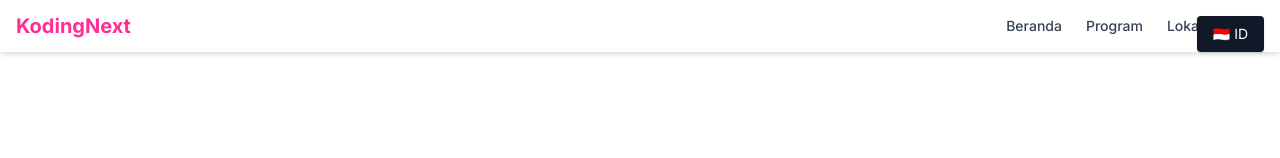
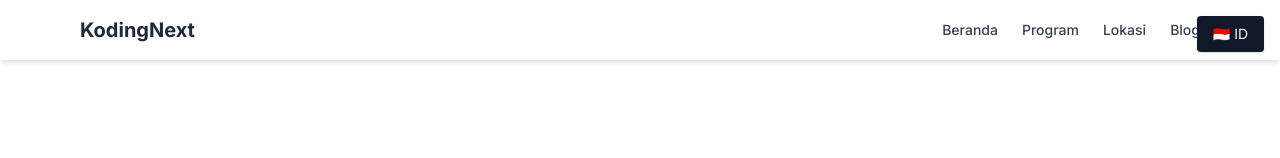
Before and after one commit to ikbaenjino/next, a Next.js app: page / in a window 1280 px wide. Shown: the top 158 px of the page. Built offline with nearby package versions, Linux system fonts and the light colour scheme.

Commit message:
Update Navbar.js

```diff
--- a/components/Navbar.js
+++ b/components/Navbar.js
@@ -1,42 +1,40 @@
 "use client";
 import Link from "next/link";
 import { useState } from "react";
-import { Menu, X } from "lucide-react"; // pastikan: npm install lucide-react
+import { Menu, X } from "lucide-react";
 
 export default function Navbar() {
   const [isOpen, setIsOpen] = useState(false);
 
   return (
-    <header className="bg-white shadow-md fixed top-0 left-0 w-full z-50">
-      {/* Kontainer Utama */}
-      <div className="max-w-7xl mx-auto px-4 py-3 flex justify-between items-center">
+    <header className="fixed top-0 left-0 w-full z-50 bg-white shadow-md">
+      <div className="max-w-6xl mx-auto px-4 py-4 flex items-center justify-between">
         {/* Logo */}
-        <Link href="/" className="text-xl font-bold text-primary">
+        <Link href="/" className="text-xl font-bold text-gray-800">
           KodingNext
         </Link>
 
-        {/* Menu Desktop */}
-        <nav className="hidden md:flex gap-6 text-sm font-medium text-gray-700">
+        {/* Hamburger Button - Mobile */}
+        <button
+          onClick={() => setIsOpen(!isOpen)}
+          className="md:hidden text-gray-700"
+        >
+          {isOpen ? <X size={24} /> : <Menu size={24} />}
+        </button>
+
+        {/* Desktop Menu */}
+        <nav className="hidden md:flex space-x-6 text-sm font-medium text-gray-700">
           <Link href="/">Beranda</Link>
           <Link href="/program">Program</Link>
           <Link href="/lokasi">Lokasi</Link>
           <Link href="/blog">Blog</Link>
         </nav>
-
-        {/* Tombol Hamburger Mobile */}
-        <button
-          className="md:hidden text-gray-700"
-          onClick={() => setIsOpen(!isOpen)}
-          aria-label="Toggle Menu"
-        >
-          {isOpen ? <X size={24} /> : <Menu size={24} />}
-        </button>
       </div>
 
-      {/* Menu Mobile */}
+      {/* Mobile Menu - Toggle */}
       {isOpen && (
-        <div className="md:hidden bg-white shadow-md absolute top-full left-0 w-full z-40">
-          <nav className="flex flex-col px-4 py-3 gap-3 text-sm font-medium text-gray-700">
+        <div className="md:hidden bg-white shadow-md w-full absolute top-full left-0 z-40">
+          <nav className="flex flex-col px-4 py-3 space-y-2 text-sm font-medium text-gray-700">
             <Link href="/" onClick={() => setIsOpen(false)}>Beranda</Link>
             <Link href="/program" onClick={() => setIsOpen(false)}>Program</Link>
             <Link href="/lokasi" onClick={() => setIsOpen(false)}>Lokasi</Link>
```
